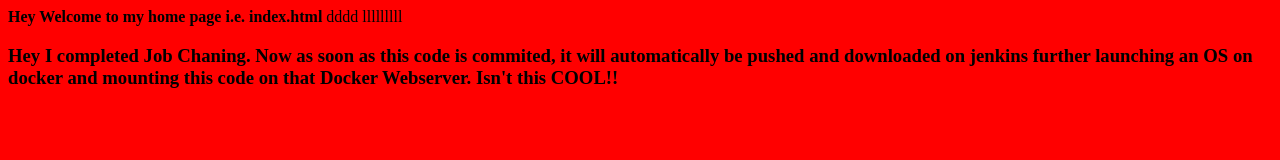
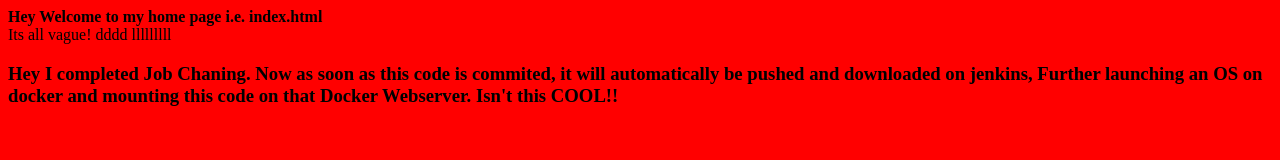
Before and after one commit to Palakjain01/DockerWeb, a plain HTML site: page index.html in a window 1280 px wide. Drawn offline with Linux system fonts and the light colour scheme.

Commit message:
direct_hub_changes

```diff
--- a/index.html
+++ b/index.html
@@ -1,8 +1,10 @@
 <body bgcolor="red">
 
-<b> Hey Welcome to my home page i.e. index.html</b>
+<b> Hey Welcome to my home page i.e. index.html</b><br>
+
+Its all vague!
 dddd
 lllllllll
+<br>
 
-
-<h3>Hey I completed Job Chaning. Now as soon as this code is commited, it will automatically be pushed and downloaded on jenkins further launching an OS on docker and mounting this code on that Docker Webserver. Isn't this COOL!! </h3>
+<h3><p>Hey I completed Job Chaning. Now as soon as this code is commited, it will automatically be pushed and downloaded on jenkins, Further launching an OS on docker and mounting this code on that Docker Webserver. Isn't this COOL!! </h3></p>
```
